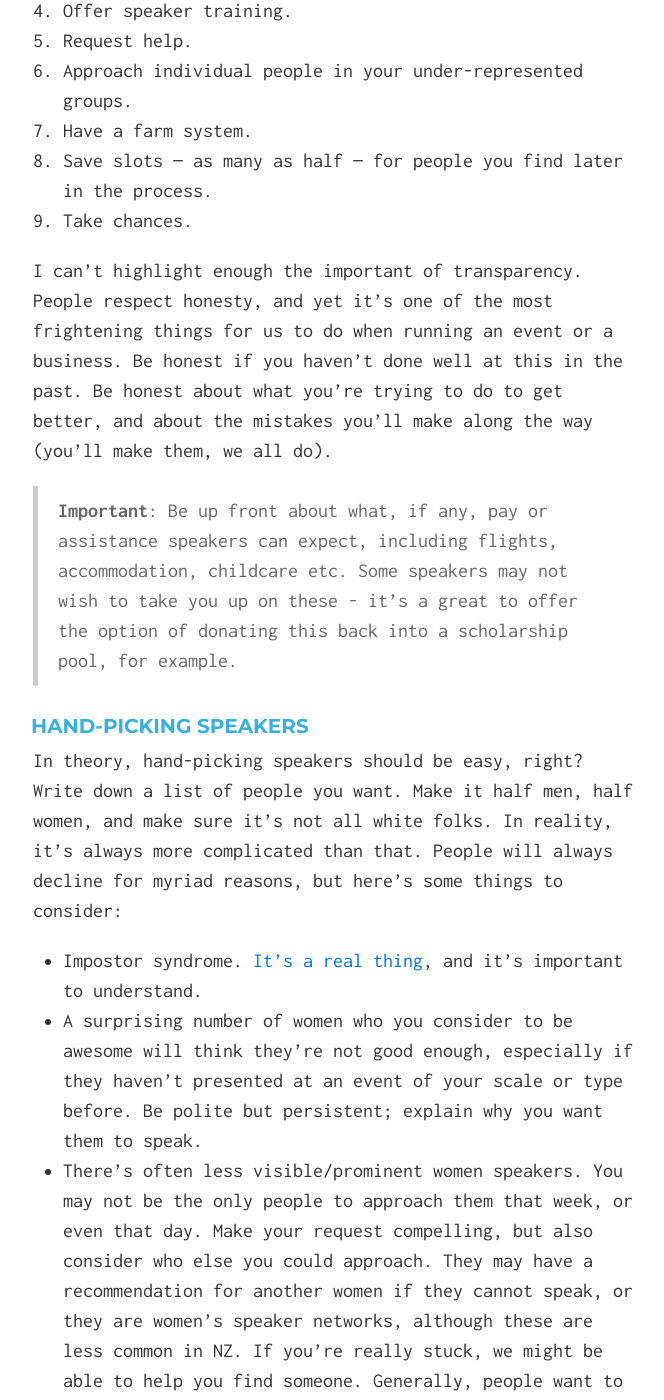
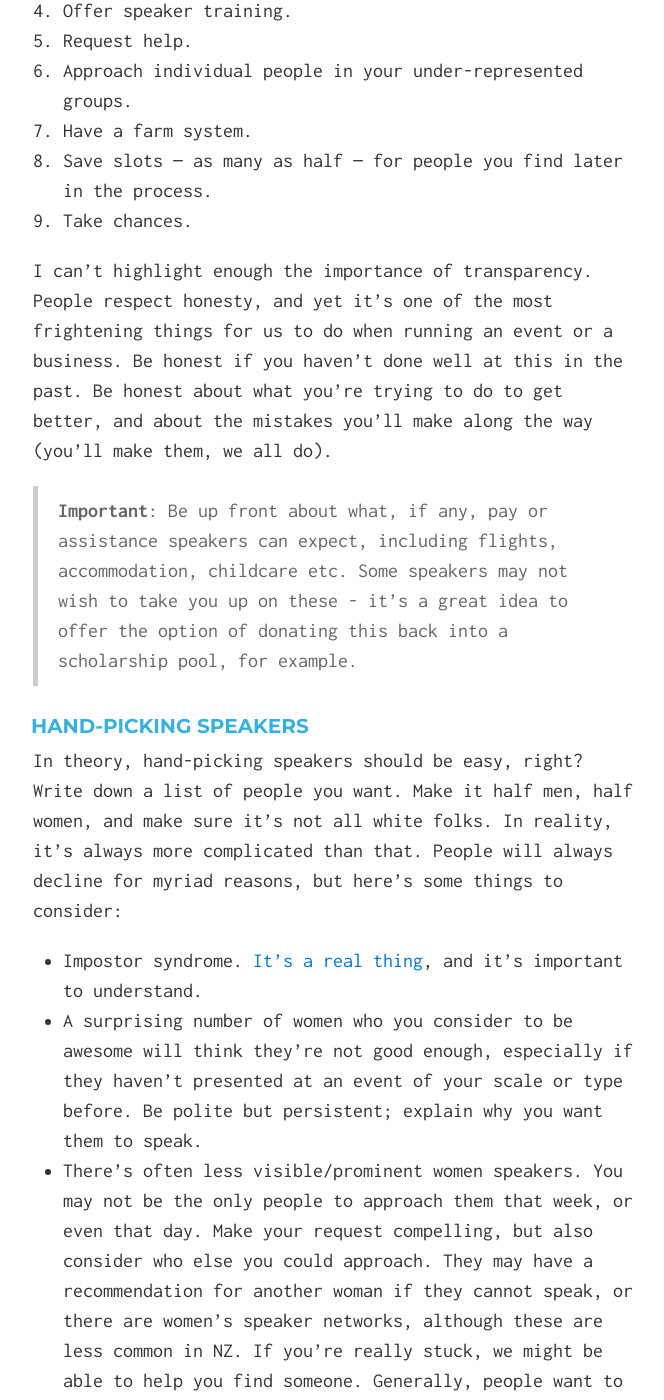
Before and after one commit to hopperfund/events, a Jekyll site: the page built from index.md, in a window 1280 px wide and 1400 px high, scrolled down 6404 px. Shown: the whole window, without its empty margins (307-971 px from the left). Built offline with Jekyll 4.4.1, drawn with Linux system fonts in a browser that asks for light colours; some of the changed text lies outside the part shown.

Commit message:
Minor grammatical corrections.
Signed-off-by: Tanya Gray <Tanya@wifi-172-23-115-1.uoa-wifi.auckland.ac.nz>

```diff
--- a/index.md
+++ b/index.md
@@ -123,9 +123,9 @@ You probably didn't click the link, so here's the Cliff's Notes:
 8. Save slots — as many as half — for people you find later in the process.
 9. Take chances.
 
-I can't highlight enough the important of transparency. People respect honesty, and yet it's one of the most frightening things for us to do when running an event or a business. Be honest if you haven't done well at this in the past. Be honest about what you're trying to do to get better, and about the mistakes you'll make along the way (you'll make them, we all do).
+I can't highlight enough the importance of transparency. People respect honesty, and yet it's one of the most frightening things for us to do when running an event or a business. Be honest if you haven't done well at this in the past. Be honest about what you're trying to do to get better, and about the mistakes you'll make along the way (you'll make them, we all do).
 
-> **Important**: Be up front about what, if any, pay or assistance speakers can expect, including flights, accommodation, childcare etc. Some speakers may not wish to take you up on these - it's a great to offer the option of donating this back into a scholarship pool, for example.
+> **Important**: Be up front about what, if any, pay or assistance speakers can expect, including flights, accommodation, childcare etc. Some speakers may not wish to take you up on these - it's a great idea to offer the option of donating this back into a scholarship pool, for example.
 
 ####Hand-picking speakers
 
@@ -133,7 +133,7 @@ In theory, hand-picking speakers should be easy, right? Write down a list of peo
 
 - Impostor syndrome. [It's a real thing](https://counseling.caltech.edu/general/InfoandResources/Impostor), and it's important to understand.
 - A surprising number of women who you consider to be awesome will think they're not good enough, especially if they haven't presented at an event of your scale or type before. Be polite but persistent; explain why you want them to speak.
-- There's often less visible/prominent women speakers. You may not be the only people to approach them that week, or even that day. Make your request compelling, but also consider who else you could approach. They may have a recommendation for another women if they cannot speak, or they are women's speaker networks, although these are less common in NZ. If you're really stuck, we might be able to help you find someone. Generally, people want to help, provided you don't leave it until the last minute.
+- There's often less visible/prominent women speakers. You may not be the only people to approach them that week, or even that day. Make your request compelling, but also consider who else you could approach. They may have a recommendation for another woman if they cannot speak, or there are women's speaker networks, although these are less common in NZ. If you're really stuck, we might be able to help you find someone. Generally, people want to help, provided you don't leave it until the last minute.
 - Offer speaker coaching in your initial email, either remotely, or in person, or a combination of both.
 - Include a clear outline of what your event is about:
 	- Who is your audience.
```
Also changed, not shown: other parts of index.md (+2 -2 lines).
